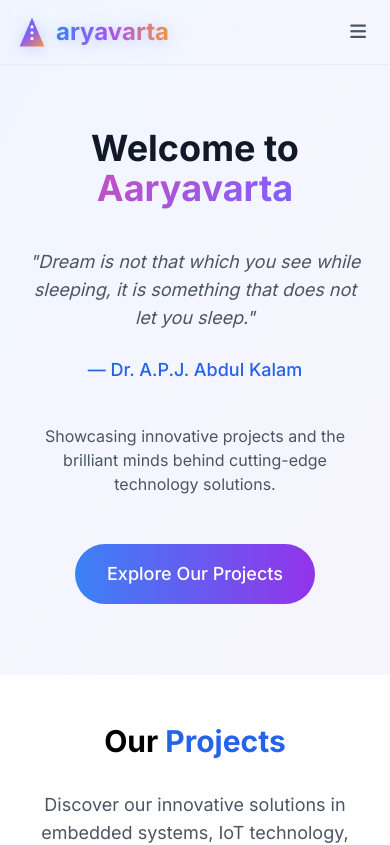
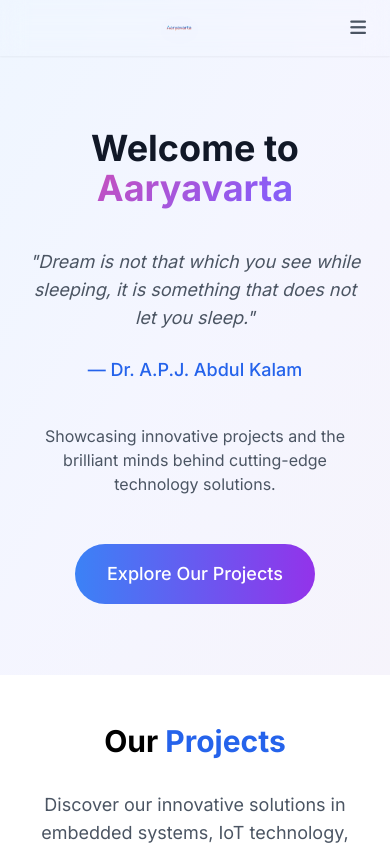
Before and after one commit to mayurpatil-dev/aaryavarta-portfolio, a Next.js app: page / in a window 390 px wide. Shown: the top 845 px of the page. Built offline with nearby package versions, Linux system fonts and the light colour scheme.

Commit message:
Cursor AI update: use image logo and reduce navbar height, fully responsive

```diff
--- a/src/app/page.jsx
+++ b/src/app/page.jsx
@@ -85,32 +85,16 @@ function MainComponent() {
       )}
 
       {/* Fixed Navigation with Hamburger Menu */}
-      <nav className="fixed top-0 left-0 right-0 bg-transparent shadow-sm px-4 sm:px-6 lg:px-8 py-3 sm:py-4 z-50 backdrop-blur-md">
+      <nav className="fixed top-0 left-0 right-0 bg-transparent shadow-sm px-4 sm:px-6 lg:px-8 py-2 sm:py-3 z-50 backdrop-blur-md min-h-[48px] sm:min-h-[56px] lg:min-h-[64px]">
         <div className="max-w-7xl mx-auto flex justify-between items-center">
-          {/* Stylized SVG Logo for Aaryavarta */}
-          <div className="flex items-center gap-2 select-none animate-slide-in-left">
-            {/* SVG stylized A */}
-            <svg width="38" height="44" viewBox="0 0 38 44" fill="none" xmlns="http://www.w3.org/2000/svg"
-              className="h-8 w-8 sm:h-10 sm:w-10 lg:h-12 lg:w-12 drop-shadow-[0_2px_8px_rgba(80,80,255,0.25)]">
-              <polygon points="19,2 36,42 2,42" fill="url(#logo-gradient)" />
-              <circle cx="19" cy="15" r="2.2" fill="#fff"/>
-              <circle cx="19" cy="23" r="2.2" fill="#fff"/>
-              <circle cx="19" cy="31" r="2.2" fill="#fff"/>
-              <defs>
-                <linearGradient id="logo-gradient" x1="2" y1="2" x2="36" y2="42" gradientUnits="userSpaceOnUse">
-                  <stop stop-color="#3b82f6"/>
-                  <stop offset="0.5" stop-color="#8b5cf6"/>
-                  <stop offset="1" stop-color="#fb923c"/>
-                </linearGradient>
-              </defs>
-            </svg>
-            {/* Gradient text for rest of the name */}
-            <span
-              className="font-bold text-2xl sm:text-3xl lg:text-4xl xl:text-5xl bg-gradient-to-r from-blue-500 via-purple-500 to-orange-400 bg-clip-text text-transparent font-[Poppins,sans-serif] drop-shadow-[0_2px_8px_rgba(80,80,255,0.25)] hover:brightness-125 transition-all duration-300 text-center lg:text-left"
-              style={{ fontFamily: 'Poppins, Nunito, Inter, sans-serif' }}
-            >
-              aryavarta
-            </span>
+          {/* Logo Image for Aaryavarta */}
+          <div className="flex items-center gap-2 select-none animate-slide-in-left w-full lg:w-auto justify-center lg:justify-start">
+            <img
+              src="/aaryvarta_logo-removebg.png"
+              alt="Aaryavarta Logo"
+              className="h-8 sm:h-10 lg:h-12 w-auto object-contain drop-shadow-[0_2px_8px_rgba(80,80,255,0.15)]"
+              style={{ maxWidth: '160px' }}
+            />
           </div>
 
           {/* Desktop Menu */}
```
Also changed, not shown: public/aaryvarta logo.jpeg (added), public/aaryvarta_logo-removebg.png (added).
